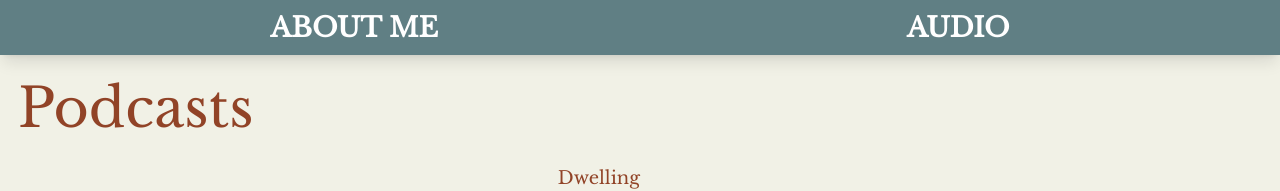
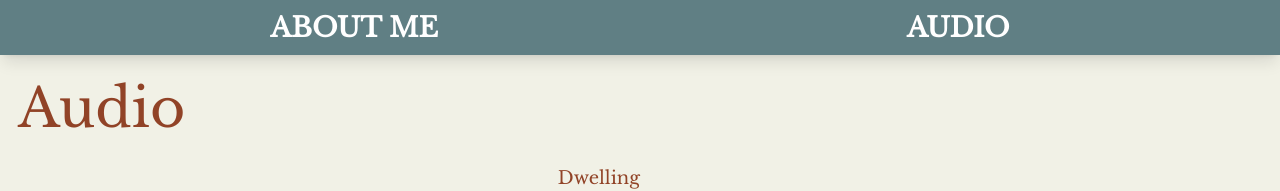
Before and after one commit to LukeStorry/marniewoodmeade, a Next.js app: page /audio in a window 1280 px wide. Shown: the top 191 px of the page. Built offline with nearby package versions, Linux system fonts and the light colour scheme.

Commit message:
finish change from podcast to audio

```diff
--- a/app/audio/components.tsx
+++ b/app/audio/components.tsx
@@ -23,7 +23,7 @@ export const PodcastInfoSection = ({
     }
   >
     <div className="w-full sm:w-1/2 sm:pb-16">
-      <a href={'/podcasts#' + id}>
+      <a href={'/audio#' + id}>
         <h2>{title}</h2>
       </a>
       <p className="m-2 font-medium">{description}</p>
--- a/app/audio/head.tsx
+++ b/app/audio/head.tsx
@@ -1,4 +1,4 @@
-const TITLE = 'Marnie Woodmeade - Podcasts'
+const TITLE = 'Marnie Woodmeade - Audio'
 const DESCRIPTION =
   'I am an audio producer, here are some podcasts I have worked on.'
 
--- a/app/audio/page.tsx
+++ b/app/audio/page.tsx
@@ -1,10 +1,10 @@
 import { PodcastInfoSection } from './components'
 import { PODCASTS } from '@config'
 
-export default function Podcasts() {
+export default function Audio() {
   return (
     <main>
-      <h1 className="ml-4 mt-6 text-5xl">Podcasts</h1>
+      <h1 className="ml-4 mt-6 text-5xl">Audio</h1>
 
       {Object.values(PODCASTS)
         .flat()
```
